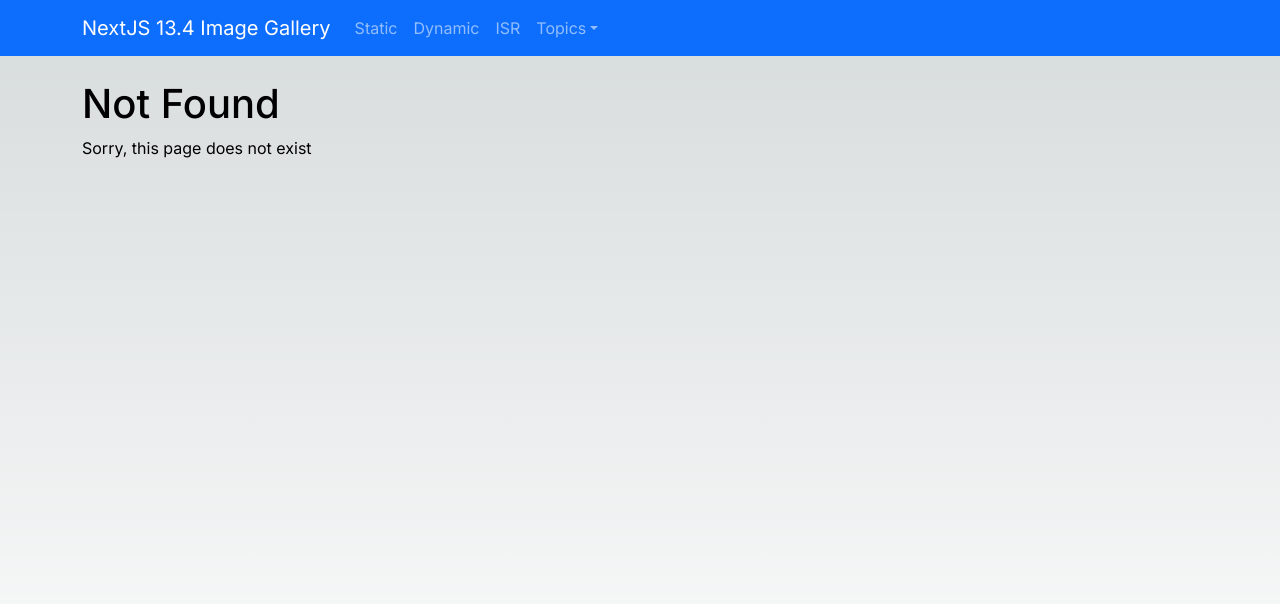
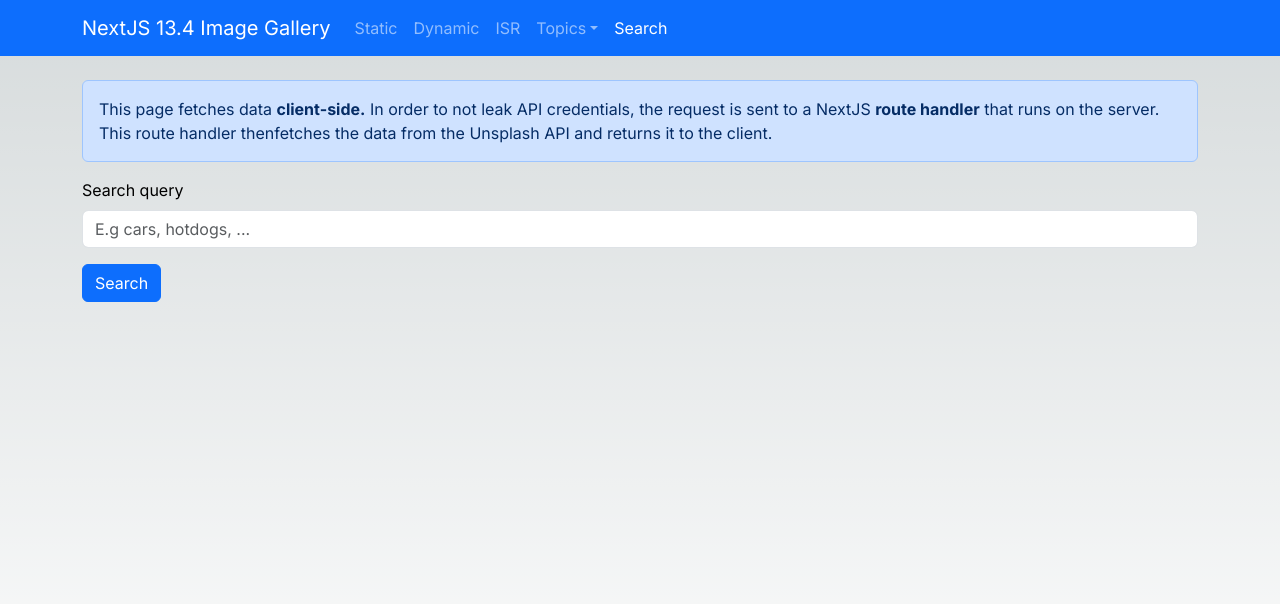
Before and after one commit to EndYou01/nextjs-13.4-image-gallery, a Next.js app: page /search in a window 1280 px wide. Before the commit this address had no page. Shown: the top 604 px of the page. Built offline with nearby package versions, Linux system fonts and the light colour scheme.

Commit message:
Client-side Fetching

```diff
--- /dev/null
+++ b/src/app/(CSR)/search/SearchPage.module.css
@@ -0,0 +1,6 @@
+
+.image {
+    object-fit: cover;
+    margin: 0.25rem;
+    border-radius: 4px;
+}
--- /dev/null
+++ b/src/app/(CSR)/search/SearchPage.tsx
@@ -0,0 +1,82 @@
+"use client"
+
+import { UnsplashImage } from "@/models/unsplash-image";
+import Image from "next/image";
+import { FormEvent, useState } from "react";
+import { Alert, Button, Form, Spinner } from "react-bootstrap";
+
+import styles from "./SearchPage.module.css"
+
+export default function SearchPage() {
+
+    const [searchResults, setSearchResults] = useState<UnsplashImage[] | null>(null)
+    const [searchResultsLoading, setSearchResultsLoading] = useState(false)
+    const [searchResultsLoadingIsError, setSearchResultsLoadingIsError] = useState(false)
+
+    async function handleSubmit(e: FormEvent<HTMLFormElement>) {
+        e.preventDefault()
+
+        const formData = new FormData(e.target as HTMLFormElement);
+        const query = formData.get("query")?.toString().trim()
+
+        if (query) {
+            try {
+                setSearchResults(null);
+                setSearchResultsLoadingIsError(false)
+                setSearchResultsLoading(true)
+                const response = await fetch(`/api/search?query=${query}`)
+                const images: UnsplashImage[] = await response.json()
+                setSearchResults(images)
+                console.log({ searchResults })
+            } catch (error) {
+                console.error(error)
+                setSearchResultsLoadingIsError(true)
+            } finally {
+                setSearchResultsLoading(false)
+            }
+        }
+    }
+
+    console.log({ searchResults })
+
+    return (
+        <div>
+            <Alert>
+                This page fetches data <strong>client-side.</strong> In order to not leak API credentials, the request is sent to a NextJS <strong>route handler</strong> that runs on the server. This route handler thenfetches the data from the Unsplash API and returns it to the client.
+            </Alert>
+            <Form onSubmit={handleSubmit}>
+                <Form.Group className="mb-3" controlId="search-input">
+                    <Form.Label>Search query</Form.Label>
+                    <Form.Control
+                        name="query"
+                        placeholder="E.g cars, hotdogs, ..."
+                    />
+                </Form.Group>
+                <Button type="submit" className="mb-3" disabled={searchResultsLoading}>
+                    Search
+                </Button>
+            </Form>
+
+            <div className="d-flex flex-column align-items-center">
+                {searchResultsLoading && <Spinner animation="border" />}
+                {searchResultsLoadingIsError && <p>Something went wrong. Please try again</p>}
+                {searchResults?.length === 0 && <p>Nothing found. Try a different query!</p>}
+            </div>
+
+            {searchResults &&
+                <>
+                    {searchResults.map(image => (
+                        <Image
+                            src={image.urls.raw}
+                            width={250}
+                            height={250}
+                            alt={image.description}
+                            key={image.urls.raw}
+                            className={styles.image}
+                        />
+                    ))}
+                </>
+            }
+        </div>
+    );
+}
--- /dev/null
+++ b/src/app/(CSR)/search/page.tsx
@@ -0,0 +1,11 @@
+import SearchPage from "./SearchPage"
+
+export const metadata = {
+    title: 'Search - NextJS 13.4 Image Gallery',
+}
+
+export default function Page() {
+
+
+    return <SearchPage/>
+}
--- a/src/app/(SSR)/dynamic/page.tsx
+++ b/src/app/(SSR)/dynamic/page.tsx
@@ -1,5 +1,5 @@
 
-import { UnslpashImage } from "@/models/unsplash-image";
+import { UnsplashImage } from "@/models/unsplash-image";
 import Image from "next/image";
 import Link from "next/link";
 import { Alert } from "@/components/bootstrap";
@@ -16,7 +16,7 @@ export default async function Page() {
             // cache: 'no-cache'/'no-store'
             // next: { revalidate: 0 }
         });
-    const image: UnslpashImage = await response.json();
+    const image: UnsplashImage = await response.json();
 
     const width = Math.min(500, image.width);
     const height = (width / image.width) * image.height;
--- a/src/app/(SSR)/isr/page.tsx
+++ b/src/app/(SSR)/isr/page.tsx
@@ -1,5 +1,5 @@
 
-import { UnslpashImage } from "@/models/unsplash-image";
+import { UnsplashImage } from "@/models/unsplash-image";
 import Image from "next/image";
 import Link from "next/link";
 import { Alert } from "@/components/bootstrap";
@@ -15,7 +15,7 @@ export default async function Page() {
         {
             // next: { revalidate: 15 }
         });
-    const image: UnslpashImage = await response.json();
+    const image: UnsplashImage = await response.json();
 
     const width = Math.min(500, image.width);
     const height = (width / image.width) * image.height;
--- a/src/app/(SSR)/static/page.tsx
+++ b/src/app/(SSR)/static/page.tsx
@@ -1,5 +1,5 @@
 
-import { UnslpashImage } from "@/models/unsplash-image";
+import { UnsplashImage } from "@/models/unsplash-image";
 import Image from "next/image";
 import Link from "next/link";
 import { Alert } from "@/components/bootstrap";
@@ -10,7 +10,7 @@ export const metadata = {
 
 export default async function Page() {
     const response = await fetch(`https://api.unsplash.com/photos/random?client_id=${process.env.UNSPLASH_ACCESS_KEY}`);
-    const image: UnslpashImage = await response.json();
+    const image: UnsplashImage = await response.json();
 
     const width = Math.min(500, image.width);
     const height = (width / image.width) * image.height;
--- a/src/app/(SSR)/topics/[topic]/page.tsx
+++ b/src/app/(SSR)/topics/[topic]/page.tsx
@@ -1,4 +1,4 @@
-import { UnslpashImage } from "@/models/unsplash-image";
+import { UnsplashImage } from "@/models/unsplash-image";
 import Image from "next/image";
 import styles from "./TopicPage.module.css"
 import { Alert } from "@/components/bootstrap";
@@ -24,7 +24,7 @@ export function generateStaticParams() {
 export default async function Page({ params: { topic } }: PageProps) {
 
     const response = await fetch(`https://api.unsplash.com/photos/random?query=${topic}&count=30&client_id=${process.env.UNSPLASH_ACCESS_KEY}`)
-    const images: UnslpashImage[] = await response.json()
+    const images: UnsplashImage[] = await response.json()
 
 
     return (
--- a/src/app/NavBar.tsx
+++ b/src/app/NavBar.tsx
@@ -21,13 +21,14 @@ export default function NavBar() {
                 <Navbar.Collapse id="main-navbar">
                     <Nav>
                         <Nav.Link as={Link} href="/static" active={pathname === '/static'}>Static</Nav.Link>
-                        <Nav.Link as={Link} href="/isr" active={pathname === '/dynamic'}>Dynamic</Nav.Link>
+                        <Nav.Link as={Link} href="/dynamic" active={pathname === '/dynamic'}>Dynamic</Nav.Link>
                         <Nav.Link as={Link} href="/isr" active={pathname === '/isr'}>ISR</Nav.Link>
                         <NavDropdown title="Topics" id='topics-dropdown'>
                             <NavDropdown.Item as={Link} href="/topics/health">Health</NavDropdown.Item>
                             <NavDropdown.Item as={Link} href="/topics/fitness">Fitness</NavDropdown.Item>
                             <NavDropdown.Item as={Link} href="/topics/coding">Coding</NavDropdown.Item>
                         </NavDropdown>
+                        <Nav.Link as={Link} href="/search" active={pathname === '/search'}>Search</Nav.Link>
                     </Nav>
                 </Navbar.Collapse>
             </Container>
```
Also changed, not shown: src/app/api/search/route.tsx (added, +18 -0 lines), src/models/unsplash-image.ts (+6 -1 lines).
